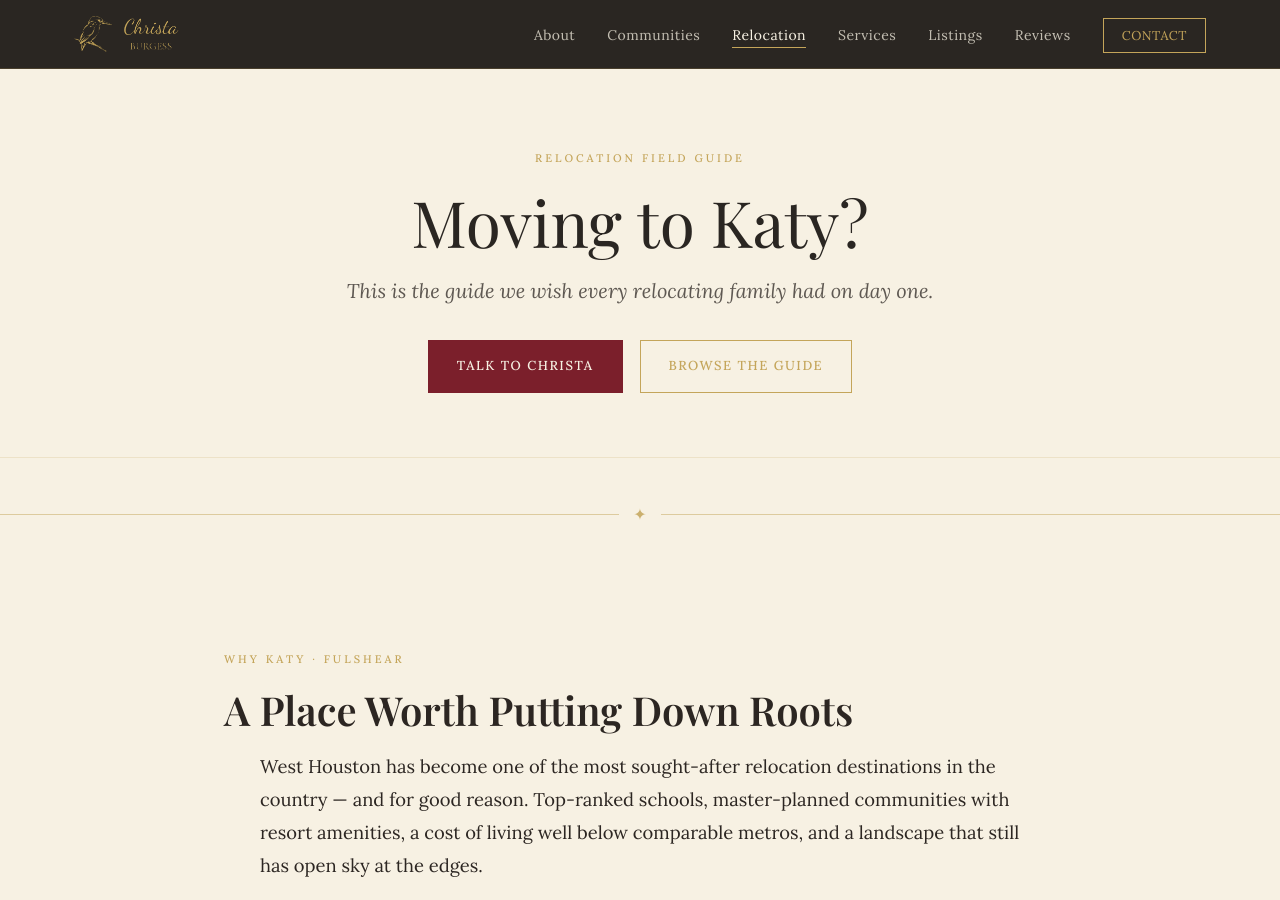
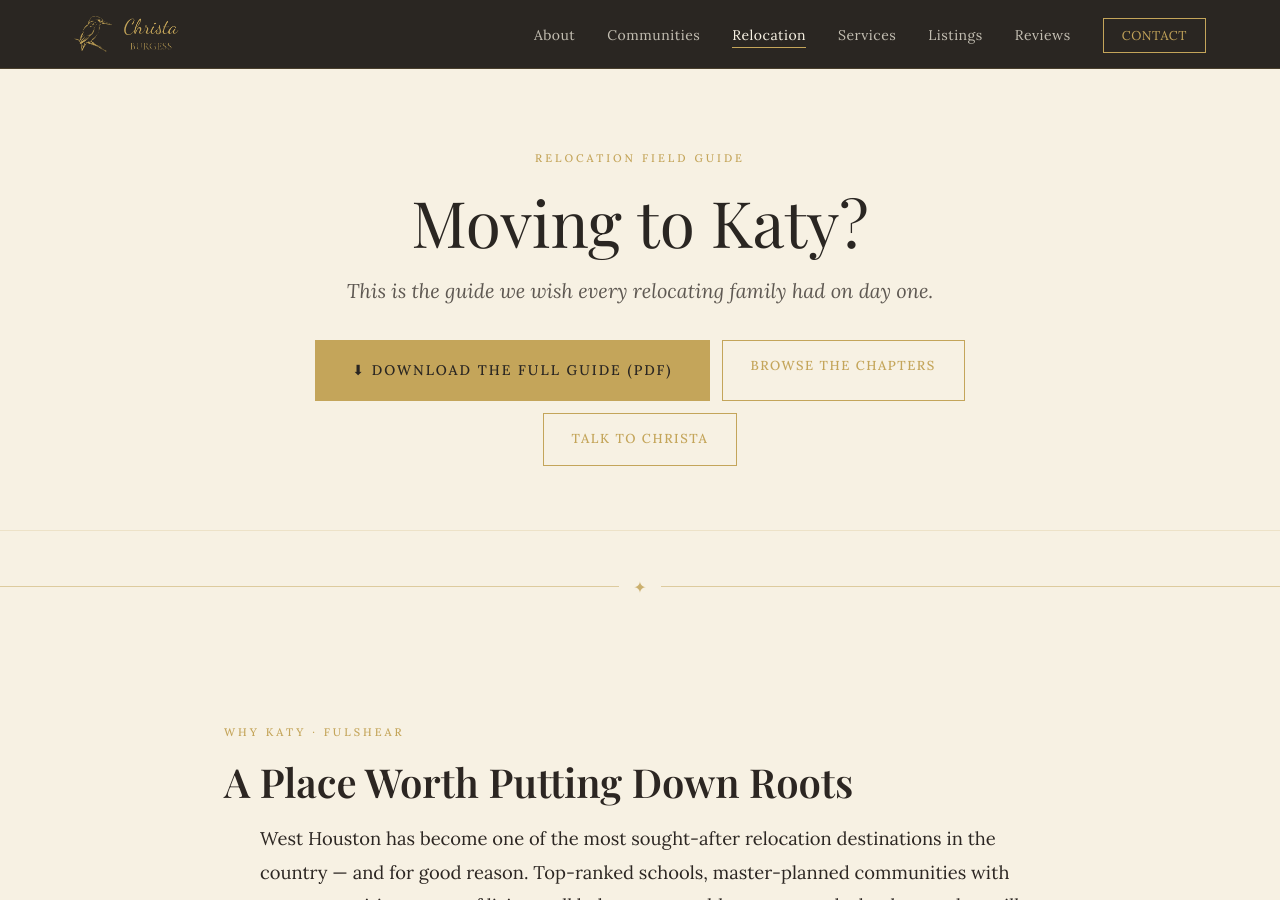
Before and after one commit to TravisBHolden/christaburgess-site, a Jekyll site: the page built from relocation/index.html, in a window 1280 px wide and 900 px high. Built offline with Jekyll 4.4.1, drawn with Linux system fonts in a browser that asks for light colours; some web fonts are replaced.

Commit message:
Relocation hub: PDF download + chapter card links wired
- Added 'Download the Full Guide (PDF)' button at top of hub
- All 10 chapter cards now link to their respective pages
- PDF copied to assets/downloads/relocation-guide.pdf

```diff
--- a/relocation/index.html
+++ b/relocation/index.html
@@ -10,10 +10,10 @@
     <p class="section-label">RELOCATION FIELD GUIDE</p>
     <h1>Moving to Katy?</h1>
     <p class="subtitle" style="color:var(--charcoal); font-size:20px;">This is the guide we wish every relocating family had on day one.</p>
-    <div style="margin-top:32px;">
-      <a href="/contact.html" class="btn btn-primary">Talk to Christa</a>
-      &nbsp;&nbsp;
-      <a href="#guide-sections" class="btn btn-outline">Browse the Guide</a>
+    <div style="margin-top:32px; display:flex; flex-wrap:wrap; gap:12px; justify-content:center;">
+      <a href="/assets/downloads/relocation-guide.pdf" class="btn btn-gold btn-lg" download>⬇ Download the Full Guide (PDF)</a>
+      <a href="#guide-sections" class="btn btn-outline">Browse the Chapters</a>
+      <a href="/contact.html" class="btn btn-outline">Talk to Christa</a>
     </div>
   </div>
 </div>
@@ -48,75 +48,75 @@
     </div>
     <div class="grid-2" style="gap:24px;">
 
-      <div class="card" style="padding:32px;">
+      <a href="/relocation/lay-of-the-land.html" class="card" style="padding:32px; text-decoration:none; display:block; color:inherit;">
         <div style="font-family:var(--font-heading); font-size:32px; color:var(--gold); margin-bottom:8px;">I</div>
         <p class="section-label" style="font-size:10px; margin-bottom:8px;">CHAPTER</p>
         <h3>The Lay of the Land</h3>
         <p>Katy, Fulshear, and the greater west Houston corridor.</p>
-      </div>
+      </a>
 
-      <div class="card" style="padding:32px;">
+      <a href="/relocation/katy-vs-fulshear.html" class="card" style="padding:32px; text-decoration:none; display:block; color:inherit;">
         <div style="font-family:var(--font-heading); font-size:32px; color:var(--gold); margin-bottom:8px;">II</div>
         <p class="section-label" style="font-size:10px; margin-bottom:8px;">CHAPTER</p>
         <h3>Katy vs. Fulshear</h3>
         <p>A side-by-side compass to help you choose.</p>
-      </div>
+      </a>
 
-      <div class="card" style="padding:32px;">
+      <a href="/relocation/cinco-ranch.html" class="card" style="padding:32px; text-decoration:none; display:block; color:inherit;">
         <div style="font-family:var(--font-heading); font-size:32px; color:var(--gold); margin-bottom:8px;">III</div>
         <p class="section-label" style="font-size:10px; margin-bottom:8px;">CHAPTER</p>
         <h3>Cinco Ranch</h3>
         <p>The gold standard of Katy master-planned living.</p>
-      </div>
+      </a>
 
-      <div class="card" style="padding:32px;">
+      <a href="/relocation/cross-creek-ranch.html" class="card" style="padding:32px; text-decoration:none; display:block; color:inherit;">
         <div style="font-family:var(--font-heading); font-size:32px; color:var(--gold); margin-bottom:8px;">IV</div>
         <p class="section-label" style="font-size:10px; margin-bottom:8px;">CHAPTER</p>
         <h3>Cross Creek Ranch</h3>
         <p>Fulshear's flagship — 3,200 acres, resort amenities.</p>
-      </div>
+      </a>
 
-      <div class="card" style="padding:32px;">
+      <a href="/relocation/grand-lakes.html" class="card" style="padding:32px; text-decoration:none; display:block; color:inherit;">
         <div style="font-family:var(--font-heading); font-size:32px; color:var(--gold); margin-bottom:8px;">V</div>
         <p class="section-label" style="font-size:10px; margin-bottom:8px;">CHAPTER</p>
         <h3>Grand Lakes</h3>
         <p>Golf course views, generous lots, mature canopy.</p>
-      </div>
+      </a>
 
-      <div class="card" style="padding:32px;">
+      <a href="/relocation/heritage-grand-bonterra.html" class="card" style="padding:32px; text-decoration:none; display:block; color:inherit;">
         <div style="font-family:var(--font-heading); font-size:32px; color:var(--gold); margin-bottom:8px;">VI</div>
         <p class="section-label" style="font-size:10px; margin-bottom:8px;">CHAPTER</p>
         <h3>Heritage Grand &amp; Bonterra</h3>
         <p>Active 55+ living done right.</p>
-      </div>
+      </a>
 
-      <div class="card" style="padding:32px;">
+      <a href="/relocation/schools-and-districts.html" class="card" style="padding:32px; text-decoration:none; display:block; color:inherit;">
         <div style="font-family:var(--font-heading); font-size:32px; color:var(--gold); margin-bottom:8px;">VII</div>
         <p class="section-label" style="font-size:10px; margin-bottom:8px;">CHAPTER</p>
         <h3>Schools &amp; Districts</h3>
         <p>Katy ISD vs. Lamar CISD — what you need to know.</p>
-      </div>
+      </a>
 
-      <div class="card" style="padding:32px;">
+      <a href="/relocation/year-in-bloom.html" class="card" style="padding:32px; text-decoration:none; display:block; color:inherit;">
         <div style="font-family:var(--font-heading); font-size:32px; color:var(--gold); margin-bottom:8px;">VIII</div>
         <p class="section-label" style="font-size:10px; margin-bottom:8px;">CHAPTER</p>
         <h3>The Year in Bloom</h3>
         <p>A horticulturalist's guide to your new landscape.</p>
-      </div>
+      </a>
 
-      <div class="card" style="padding:32px;">
+      <a href="/relocation/commutes-and-connectivity.html" class="card" style="padding:32px; text-decoration:none; display:block; color:inherit;">
         <div style="font-family:var(--font-heading); font-size:32px; color:var(--gold); margin-bottom:8px;">IX</div>
         <p class="section-label" style="font-size:10px; margin-bottom:8px;">CHAPTER</p>
         <h3>Commutes &amp; Connectivity</h3>
         <p>Drive times, I-10, the Grand Parkway, and what actually matters.</p>
-      </div>
+      </a>
 
-      <div class="card" style="padding:32px;">
+      <a href="/relocation/international-buyers.html" class="card" style="padding:32px; text-decoration:none; display:block; color:inherit;">
         <div style="font-family:var(--font-heading); font-size:32px; color:var(--gold); margin-bottom:8px;">X</div>
         <p class="section-label" style="font-size:10px; margin-bottom:8px;">CHAPTER</p>
         <h3>International Buyers</h3>
         <p>FIRPTA, ITIN, wire transfers, and what changes when you're buying from abroad.</p>
-      </div>
+      </a>
 
     </div>
   </div>
```
Also changed, not shown: 1 other file.
